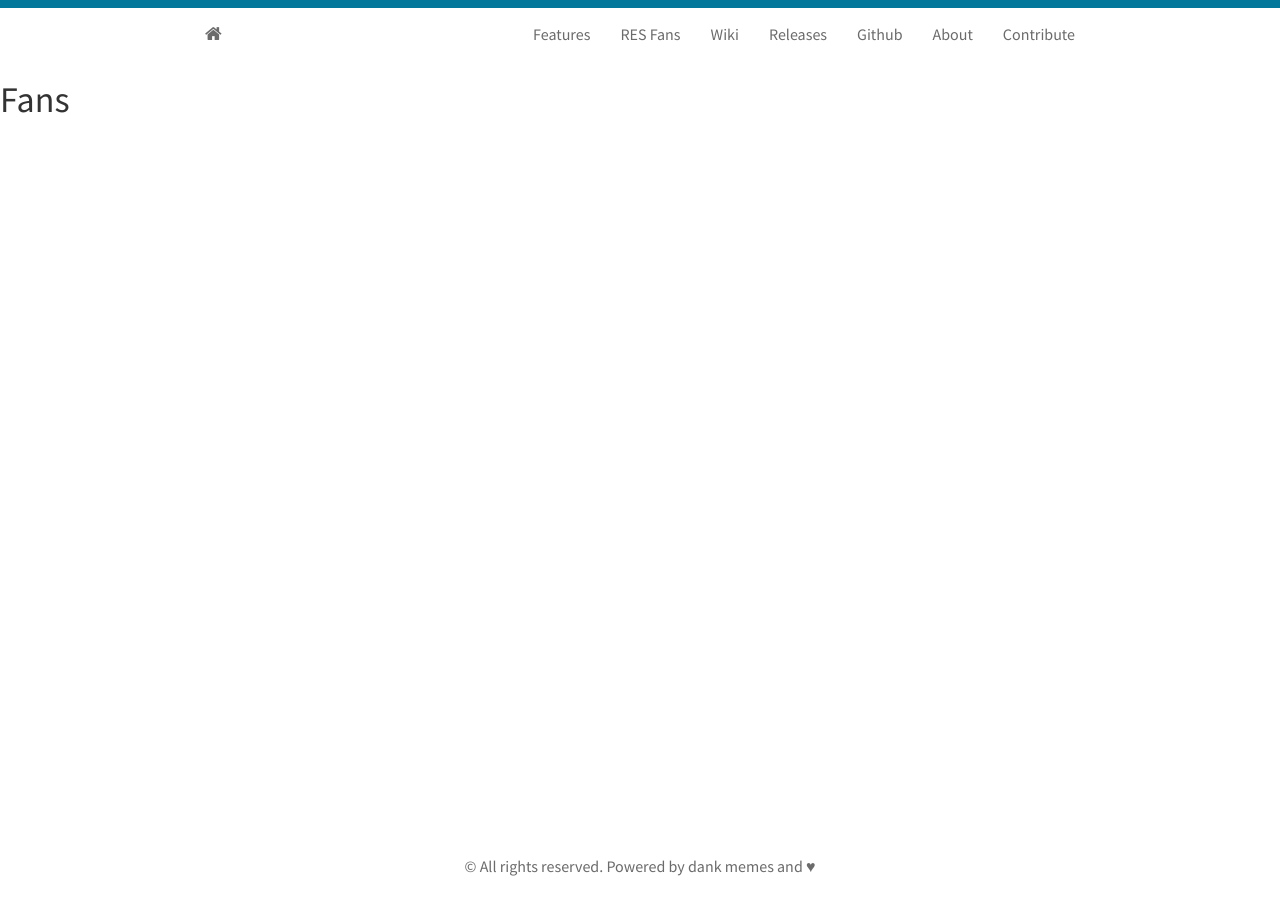
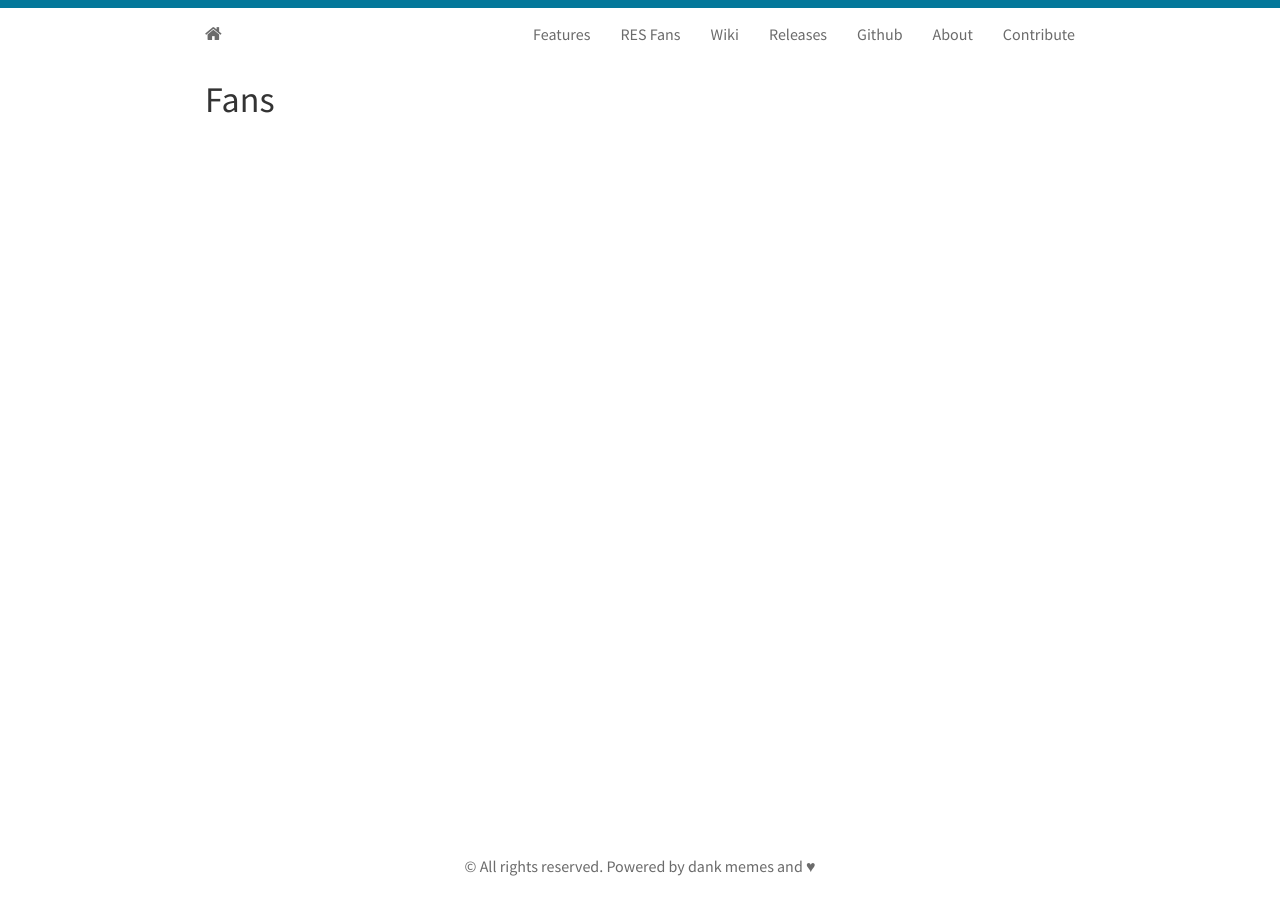
Before and after one commit to Reddit-Enhancement-Suite/Reddit-Enhancement-Suite.github.io, a Jekyll site: the page built from fans.html, in a window 1280 px wide. Built offline with Jekyll 4.4.1, drawn with Linux system fonts in a browser that asks for light colours; nearby versions of some CDN libraries.

Commit message:
Update main.css

```diff
--- a/static/css/main.css
+++ b/static/css/main.css
@@ -87,12 +87,16 @@ body {
 
 /* Custom page CSS
 -------------------------------------------------- */
-.twoCol span{ width: 50%; float: left; }
+.twoCol span { width: 50%; float: left; }
 .clear { clear: both; }
 
 .page {
   width: auto;
   max-width: 900px;
+  padding-right 15px;
+  padding-left: 15px;
+  margin-right: auto;
+  margin-left: auto;
 }
 .page .text-muted {
   margin: 20px 0;
```
